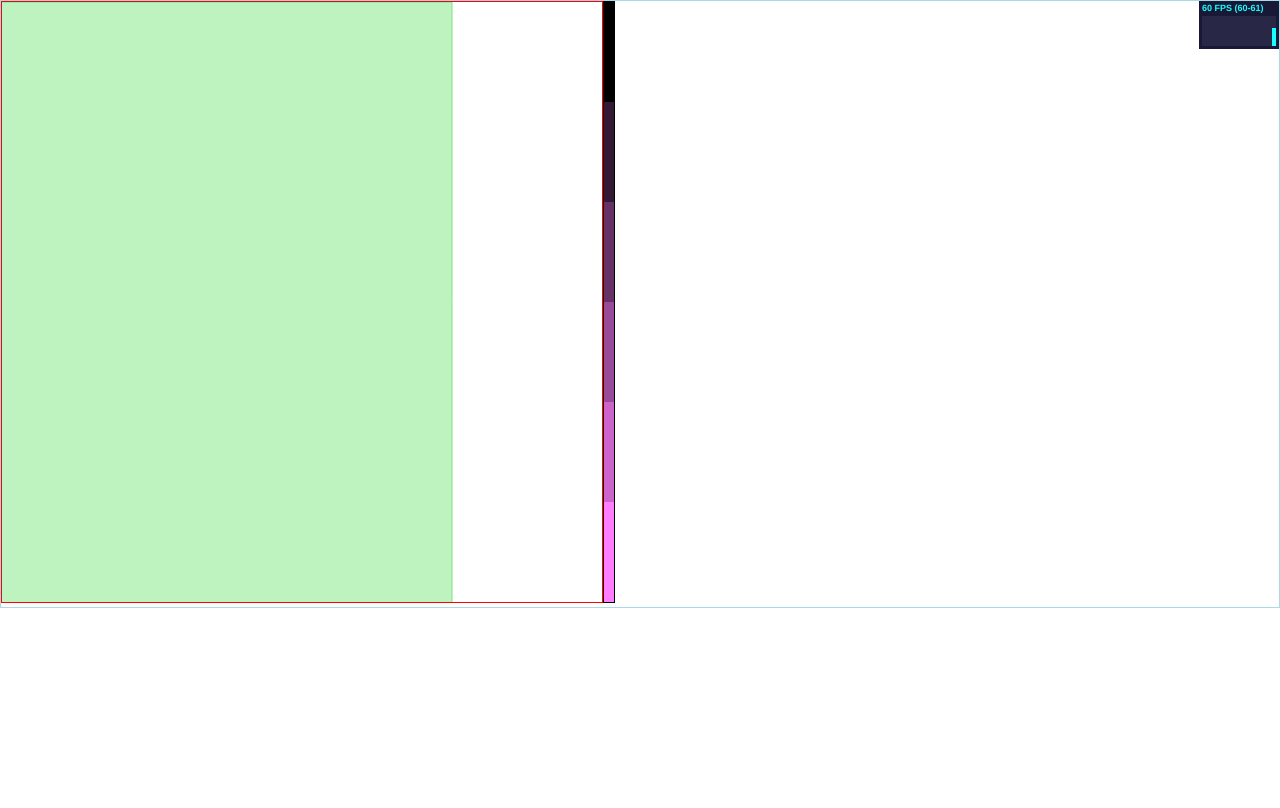
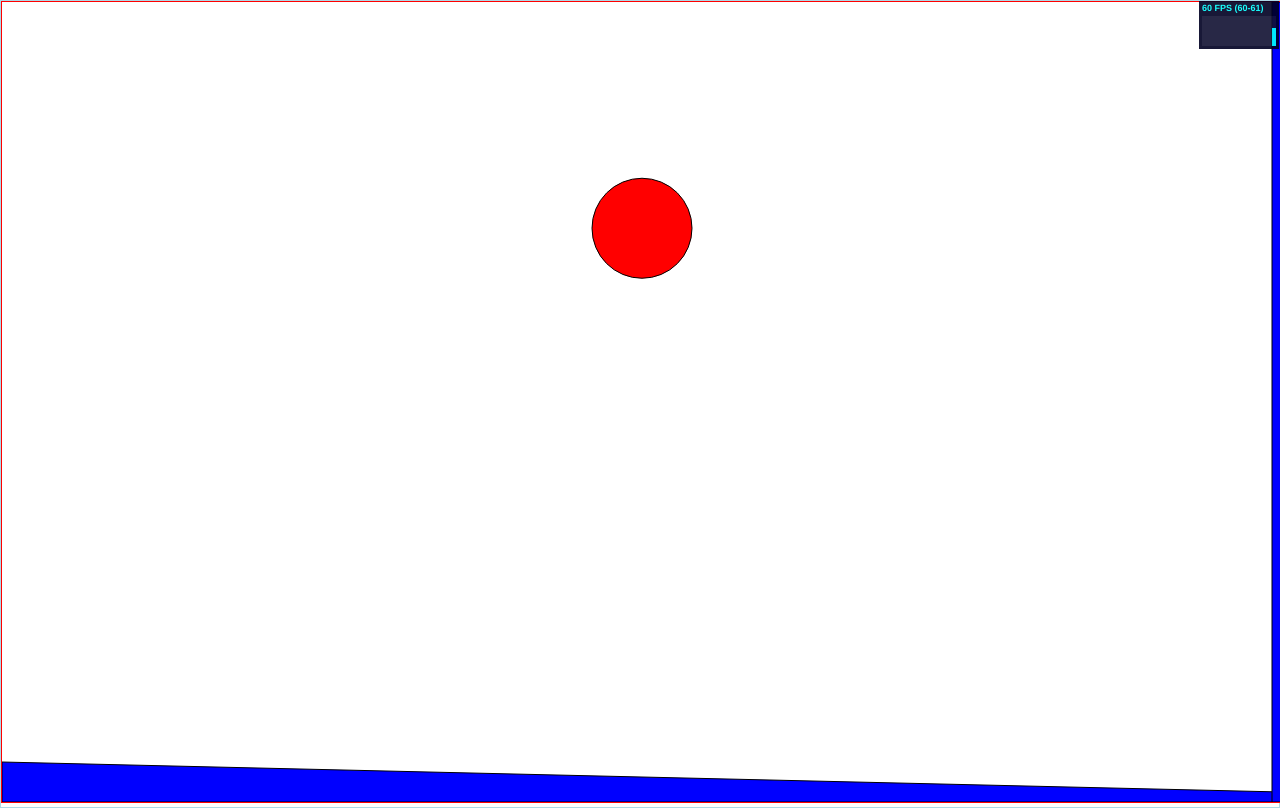
Before and after one commit to ctacer/kyrs, a plain HTML site: page public_html/box2d.html in a window 1280 px wide. Drawn offline with Linux system fonts and the light colour scheme.

Commit message:
$.start.class.done
//need to fix scales of phys and graph worlds
//gravity(0,10); //only 10
scale = ...

```diff
--- a/public_html/example.html
+++ b/public_html/example.html
@@ -5,7 +5,7 @@
    <body onload="init();">
       <canvas id="canvas" width="600" height="400"></canvas>
    </body>
-   <script type="text/javascript" src="Box2dWeb-2.1.a.3.min.js"></script>
+   <script type="text/javascript" src="js/libs/Box2dWeb-2.1.a.3.min.js"></script>
    <script type="text/javascript">
       var world;
 
@@ -44,22 +44,15 @@
 
          //create some objects
          bodyDef.type = b2Body.b2_dynamicBody;
-         for(var i = 0; i < 10; ++i) {
-            if(Math.random() > 0.5) {
-               fixDef.shape = new b2PolygonShape;
-               fixDef.shape.SetAsBox(
-                     Math.random() + 0.1 //half width
-                  ,  Math.random() + 0.1 //half height
-               );
-            } else {
-               fixDef.shape = new b2CircleShape(
-                  Math.random() + 0.1 //radius
-               );
-            }
-            bodyDef.position.x = Math.random() * 10;
-            bodyDef.position.y = Math.random() * 10;
-            world.CreateBody(bodyDef).CreateFixture(fixDef);
-         }
+
+         fixDef.shape = new b2PolygonShape;
+         fixDef.shape.SetAsBox(1, 1 );
+
+         bodyDef.position.x =  10;
+         bodyDef.position.y =  1;
+         ball = world.CreateBody(bodyDef);
+         ball.CreateFixture(fixDef);
+
 
          //setup debug draw
          var debugDraw = new b2DebugDraw();
@@ -70,8 +63,15 @@
 			debugDraw.SetFlags(b2DebugDraw.e_shapeBit | b2DebugDraw.e_jointBit);
 			world.SetDebugDraw(debugDraw);
 
+         console.log(ball.GetPosition());
+         console.log( '\t' + ((Date.now() - start.t)/1000));
+
          window.setInterval(update, 1000 / 60);
       };
+
+      var start = { t: Date.now() , y:1 };
+      var cur = { t: Date.now() , y:1 };
+
 
       function update() {
          world.Step(
@@ -79,6 +79,10 @@
             ,  10       //velocity iterations
             ,  10       //position iterations
          );
+         if( Math.floor((Date.now() - start.t)/1000) == 1 ){
+               console.log(ball.GetPosition());
+               console.log( '\t' + ((Date.now() - start.t)/1000) );
+         }
          world.DrawDebugData();
          world.ClearForces();
       };
--- a/public_html/js/Object.js
+++ b/public_html/js/Object.js
@@ -5,6 +5,8 @@ function DynamicObject(world){
 
 
 	this.world = world;
+	this.phys = [];
+	this.parts = [];
 
 	this.setPhysic = function(b2shape,pos){
 
@@ -13,14 +15,15 @@ function DynamicObject(world){
 	    bodydef.position.Set(pos.x, pos.y);
 
 	    var fixtureDef = new b2FixtureDef();
-        fixtureDef.density = 1;
+        fixtureDef.density = 50;
         fixtureDef.friction = 0.5;
         fixtureDef.restitution = 0.2;
         fixtureDef.shape = b2shape;
 
 	    var body = this.world.CreateBody(bodydef);
 	    body.CreateFixture(fixtureDef);
-	    this.phys = [];
+
+
 	    this.phys.push(body);
 
 	    this.setGraphic(this.phys.length - 1);
@@ -73,7 +76,7 @@ function DynamicObject(world){
 			});
 		}
 
-		this.parts = [];
+
 		this.parts.push(shape);
 
 
@@ -102,7 +105,8 @@ function DynamicObject(world){
 function StaticObject(world){
 
 	this.world = world;
-
+	this.phys = [];
+	this.parts = [];
 
 	this.setPhysic = function(b2shape,pos){
 
@@ -118,7 +122,7 @@ function StaticObject(world){
 
 	    var body = this.world.CreateBody(bodydef);
 	    body.CreateFixture(fixtureDef);
-	    this.phys = [];
+
 	    this.phys.push(body);
 
 	    this.setGraphic(this.phys.length - 1);
@@ -163,6 +167,7 @@ function StaticObject(world){
 				arr.push(ar[i].x);
 				arr.push(ar[i].y);
 			};
+			//console.log(arr);
 			shape = new Kinetic.Polygon({
 				points: arr,
 				fill: 'blue',
@@ -171,7 +176,7 @@ function StaticObject(world){
 			});
 		}
 
-		this.parts = [];
+
 		this.parts.push(shape);
 
 
@@ -197,7 +202,7 @@ function StaticObject(world){
 
 
 
-function Object (world,type_){
+function PGObject (world,type_){
 
 	if(type_.toUpperCase() == "STATIC"){
 		return new StaticObject(world);
--- a/public_html/js/Renderer.js
+++ b/public_html/js/Renderer.js
@@ -3,6 +3,21 @@ function Renderer (world,stage){
 	this.objs = [];
 	this.stage = stage;
 	this.world = world;
+
+	this.createDebuger = function(){
+
+		var debugDraw = new b2DebugDraw();
+            debugDraw.SetSprite(document.getElementsByTagName("canvas")[0].getContext("2d"));
+            debugDraw.SetDrawScale(1.0);
+            debugDraw.SetFillAlpha(0.5);
+            debugDraw.SetLineThickness(1.0);
+            debugDraw.SetFlags(b2DebugDraw.e_shapeBit | b2DebugDraw.e_jointBit);
+            this.world.SetDebugDraw(debugDraw);
+
+            this.world.DrawDebugData();
+            this.debug = true;
+
+	}
 
 
 	this.setStatElement = function(el){
@@ -26,23 +41,30 @@ function Renderer (world,stage){
 
 		var self = this;
 
-		requestAnimFrame(func)
+		var start = { t: Date.now() , y:100 };
+		var cur = { t: Date.now() , y:100 };
 
-	}
-
+		if(!this.debug)
+			func();
+		else
+			deb();
 
 
 		function func(){
-        requestAnimFrame(render);
+	        requestAnimFrame(func);
 
 	        if(self.stats)
-        	APP.stats.update();
+	        	self.stats.update();
 
 	        self.world.Step(1 / 60, 10, 10);
 	        //self.world.DrawDebugData();
 
-        for (var i = 0; i < this.objs.length; i++) {
-        	this.objs[i].updateObj();
+	        for (var i = 0; i < self.objs.length; i++) {
+	        	self.objs[i].updateObj();
+	        	if( Math.floor((Date.now() - start.t)/1000) == 1 ){
+	        		console.log(self.objs[i].parts[0].getPosition() );
+	        		console.log( '\t' + ((Date.now() - start.t)/1000) );
+	        	}
 	        };
 	        self.stage.draw();
 
@@ -50,5 +72,18 @@ function Renderer (world,stage){
 	        self.world.ClearForces();
 	    }
 
+	    function deb(){
+	        requestAnimFrame(deb);
+
+	        if(self.stats)
+	        	self.stats.update();
+
+	        self.world.Step(1 / 60, 10, 10);
+	        self.world.DrawDebugData();
+	  		self.world.ClearForces();
+	    }
 
 	}
+
+
+}
--- a/public_html/js/core.js
+++ b/public_html/js/core.js
@@ -1,6 +1,83 @@
 
 
-//f
-function function_name (argument) {
-	// body...
+
+window.addEventListener('load',function(e){
+
+
+	//window.addEventListener('resize',resizer,false);
+
+
+	   b2Vec2 = Box2D.Common.Math.b2Vec2
+        ,  b2AABB = Box2D.Collision.b2AABB
+        ,   b2BodyDef = Box2D.Dynamics.b2BodyDef
+        ,   b2Body = Box2D.Dynamics.b2Body
+        ,   b2FixtureDef = Box2D.Dynamics.b2FixtureDef
+        ,   b2Fixture = Box2D.Dynamics.b2Fixture
+        ,   b2World = Box2D.Dynamics.b2World
+        ,   b2MassData = Box2D.Collision.Shapes.b2MassData
+        ,   b2PolygonShape = Box2D.Collision.Shapes.b2PolygonShape
+        ,   b2CircleShape = Box2D.Collision.Shapes.b2CircleShape
+        ,   b2DebugDraw = Box2D.Dynamics.b2DebugDraw
+        ,  b2MouseJointDef =  Box2D.Dynamics.Joints.b2MouseJointDef ;
+
+
+
+    var world = new b2World(
+        new b2Vec2(0, 10)    //gravity
+        ,  true                 //allow sleep
+    );
+
+
+    var stage = new Kinetic.Stage({
+		container :'container',
+		width: window.innerWidth,
+		height: window.innerHeight
+	});
+
+    var ball = new PGObject(world,"dynamic");
+    ball.bindStage(stage);
+
+    var shape = new b2CircleShape();
+    shape.SetRadius(50);
+    ball.setPhysic(shape,{x:window.innerWidth/2,y:100});
+
+    var w = window.innerWidth;
+    var h = window.innerHeight;
+
+    var wall = new PGObject(world,"static");
+    wall.bindStage(stage);
+
+    var pol = new b2PolygonShape();
+    pol.SetAsArray([new b2Vec2(0,h),new b2Vec2(0,h-40),new b2Vec2(w,h-10),new b2Vec2(w,h)/*,new b2Vec2(w,0),
+    	new b2Vec2(w,h)*/],4);
+    wall.setPhysic(pol,{x:0,y:0});
+    var pol2 = new b2PolygonShape();
+    pol2.SetAsArray([new b2Vec2(w-10,0),new b2Vec2(w,0),new b2Vec2(w,h),new b2Vec2(w-10,h)/*,new b2Vec2(w,0),
+    	new b2Vec2(w,h)*/],4);
+
+    wall.setPhysic(pol2,{x:0,y:0});
+
+
+
+
+	window.Render = new Renderer(world,stage);
+	Render.setStatElement(document.getElementById( 'viewport' ));
+
+	Render.addObject(ball);
+	//Render.createDebuger();
+
+	Render.render();
+
+
+},false);
+
+
+
+function resizer(event){
+
+
+	stage.setHeight(window.innerHeight);
+	stage.setWidth(window.innerWidth);
+
+
 }
--- a/public_html/js/worlds/graphWorld.js
+++ b/public_html/js/worlds/graphWorld.js
@@ -6,8 +6,10 @@ function startRenderin(){
 
 	// I decided that 2 meter = 100 pixels
 
-var start =0,end =0;
-console.log(APP.world.GetGravity());
+var start =Date.now(),end =0,pox = 0, posy = 0;
+console.log(APP.ball.GetPosition().y);
+
+
 	function render(){
         requestAnimFrame(render);
         APP.stats.update();
@@ -19,13 +21,20 @@ console.log(APP.world.GetGravity());
             var body  = APP.ball;
             var actor = APP.circle;
             var p = body.GetPosition();
-            actor.setPosition( p.x *30 ,p.y *30);	// updating actor
-            actor.setRadius(body.GetFixtureList().GetShape().GetRadius()*30);
+            actor.setPosition( p.x  ,p.y );	// updating actor
+            actor.setRadius(body.GetFixtureList().GetShape().GetRadius());
             actor.setRotation( body.GetAngle()*180/Math.PI );
 
-            if(p.y*30 < 101)start = Date.now();
-            if(p.y*30 > 496 && p.y*30 < 497){end = Date.now();
-            console.log((end-start)/1000);}
+
+
+            if(Math.floor(p.y) - Math.floor(posy) == 0)
+            {
+            	//console.log(p.y);
+            	//console.log((Date.now() - start)/1000);
+            }
+            posy = p.y;
+            //console.log(p.y);
+
             //APP.stage.draw();
 
         APP.world.ClearForces();
--- a/public_html/js/worlds/physWorld.js
+++ b/public_html/js/worlds/physWorld.js
@@ -18,7 +18,7 @@ function setPhysicWorld(){
             ,  b2MouseJointDef =  Box2D.Dynamics.Joints.b2MouseJointDef
             ;
 
-            var scaller = 50;
+            var scaller = 30;
 
             var world = new b2World(
                new b2Vec2(0, scaller*10)    //gravity
@@ -39,7 +39,7 @@ function setPhysicWorld(){
 
             //top wall
             fixtureDef.shape = new b2PolygonShape();
-            fixtureDef.shape.SetAsBox(10,scaller*0.2);
+            fixtureDef.shape.SetAsBox(10*scaller,scaller*0.2);
             bodyDef.position.Set(scaller*10,scaller*0.1);
             world.CreateBody(bodyDef).CreateFixture(fixtureDef);
 
@@ -88,7 +88,7 @@ function setPhysicWorld(){
 
             var debugDraw = new b2DebugDraw();
             debugDraw.SetSprite(document.getElementsByTagName("canvas")[0].getContext("2d"));
-            debugDraw.SetDrawScale(30.0);
+            debugDraw.SetDrawScale(1.0);
             debugDraw.SetFillAlpha(0.5);
             debugDraw.SetLineThickness(1.0);
             debugDraw.SetFlags(b2DebugDraw.e_shapeBit | b2DebugDraw.e_jointBit);
```
Also changed, not shown: public_html/box2d.html (+3 -4 lines). Lines whose indentation alone changed are shown as unchanged.
